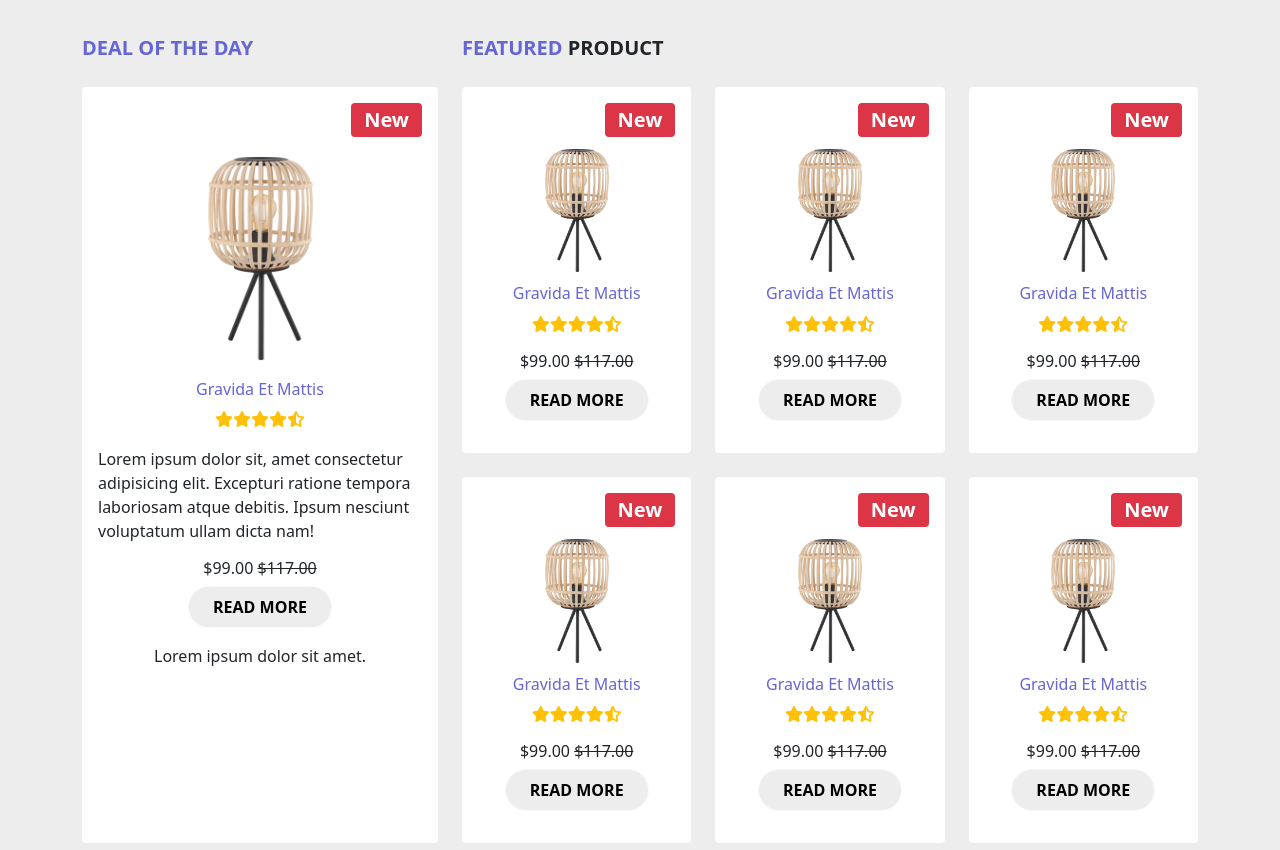
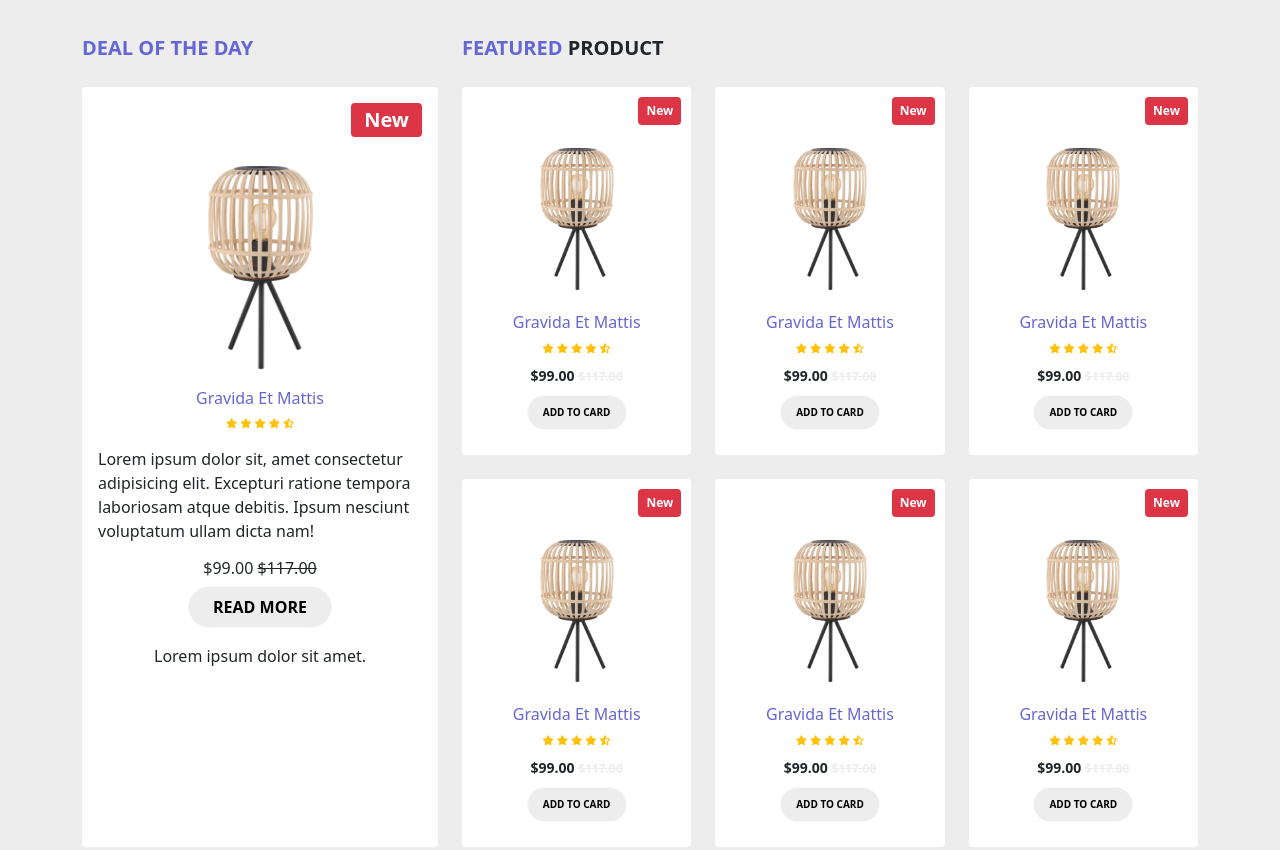
Before and after one commit to ZhivopistsevPavel/Portfolio, a website: page index.html in a window 1280 px wide. Shown: the part 760-1610 px from the top of the page. Drawn offline with nearby package versions, Linux system fonts and the light colour scheme.

Commit message:
выравнил карточки

```diff
--- a/index.html
+++ b/index.html
@@ -213,7 +213,7 @@
     <section class="product-card-section">
       <div class="container">
         <div class="row py-4">
-          <div class="col-4 d-flex flex-column">
+          <div class="col-lg-4 d-flex flex-column">
             <p class="py-4 m-0 fs-5 fw-bolder text-uppercase custom-color">deal of the day</p>
             <div class="card border-0 d-flex align-items-end p-3 h-100">
               <span class="badge fs-5 bg-danger">New</span>
@@ -236,121 +236,97 @@
               </div>
             </div>
           </div>
-          <div class="col-8">
+          <div class="col-lg-8">
             <p class="py-4 m-0 fs-5 fw-bolder text-uppercase"><span class="custom-color">featured </span>product</p>
             <div class="row">
               <div class="col-4 d-flex flex-column gap-4">
-                <div class="card border-0 align-items-end p-3">
-                  <span class="badge fs-5 bg-danger">New</span>
-                  <div class="d-flex flex-column align-items-center card-content">
-                    <img src="/img/card-3.jpg" class="d-block rounded w-75" alt="#">
-                    <p class="h6 custom-color">Gravida Et Mattis</p>
-                    <ul class="list-unstyled d-flex text-warning star-list">
+                <div class="card">
+                  <span class="badge p-2 bg-danger">New</span>
+                  <img src="/img/card-3.jpg" class="d-block rounded product-card-picture" alt="#">
+                    <p class="h6 m-0 custom-color">Gravida Et Mattis</p>
+                    <ul class="m-0 list-unstyled d-flex text-warning star-list">
                       <li class="star-item"><i class="fas fa-star"></i></li>
                       <li class="star-item"><i class="fas fa-star"></i></li>
                       <li class="star-item"><i class="fas fa-star"></i></li>
                       <li class="star-item"><i class="fas fa-star"></i></li>
                       <li class="star-item"><i class="fas fa-star-half-alt"></i></li>
                     </ul>
-                    <p class="h6">$99.00 <span class="text-decoration-line-through">$117.00</span></p>
-                    <button
-                      class="btn btn-light rounded-pill w-auto px-4 py-2 mb-3 text-uppercase fw-bolder fs-6 gray-btn-color">read
-                      more</button>
-                  </div>
+                    <p class="m-0 price-cash">$99.00 <span class="text-decoration-line-through outcash">$117.00</span></p>
+                    <button class="btn btn-light rounded-pill w-auto text-uppercase gray-btn-color">add to card</button>
                 </div>
-                <div class="card border-0 align-items-end p-3">
-                  <span class="badge fs-5 bg-danger">New</span>
-                  <div class="d-flex flex-column align-items-center card-content">
-                    <img src="/img/card-3.jpg" class="d-block rounded w-75" alt="#">
-                    <p class="h6 custom-color">Gravida Et Mattis</p>
-                    <ul class="list-unstyled d-flex text-warning star-list">
+                <div class="card">
+                  <span class="badge p-2 bg-danger">New</span>
+                  <img src="/img/card-3.jpg" class="d-block rounded product-card-picture" alt="#">
+                    <p class="h6 m-0 custom-color">Gravida Et Mattis</p>
+                    <ul class="m-0 list-unstyled d-flex text-warning star-list">
                       <li class="star-item"><i class="fas fa-star"></i></li>
                       <li class="star-item"><i class="fas fa-star"></i></li>
                       <li class="star-item"><i class="fas fa-star"></i></li>
                       <li class="star-item"><i class="fas fa-star"></i></li>
                       <li class="star-item"><i class="fas fa-star-half-alt"></i></li>
                     </ul>
-                    <p class="h6">$99.00 <span class="text-decoration-line-through">$117.00</span></p>
-                    <button
-                      class="btn btn-light rounded-pill w-auto px-4 py-2 mb-3 text-uppercase fw-bolder fs-6 gray-btn-color">read
-                      more</button>
-                  </div>
+                    <p class="m-0 price-cash">$99.00 <span class="text-decoration-line-through outcash">$117.00</span></p>
+                    <button class="btn btn-light rounded-pill w-auto text-uppercase gray-btn-color">add to card</button>
                 </div>
               </div>
               <div class="col-4 d-flex flex-column gap-4">
-                <div class="card border-0 align-items-end p-3">
-                  <span class="badge fs-5 bg-danger">New</span>
-                  <div class="d-flex flex-column align-items-center card-content">
-                    <img src="/img/card-3.jpg" class="d-block rounded w-75" alt="#">
-                    <p class="h6 custom-color">Gravida Et Mattis</p>
-                    <ul class="list-unstyled d-flex text-warning star-list">
+                <div class="card">
+                  <span class="badge p-2 bg-danger">New</span>
+                  <img src="/img/card-3.jpg" class="d-block rounded product-card-picture" alt="#">
+                    <p class="h6 m-0 custom-color">Gravida Et Mattis</p>
+                    <ul class="m-0 list-unstyled d-flex text-warning star-list">
                       <li class="star-item"><i class="fas fa-star"></i></li>
                       <li class="star-item"><i class="fas fa-star"></i></li>
                       <li class="star-item"><i class="fas fa-star"></i></li>
                       <li class="star-item"><i class="fas fa-star"></i></li>
                       <li class="star-item"><i class="fas fa-star-half-alt"></i></li>
                     </ul>
-                    <p class="h6">$99.00 <span class="text-decoration-line-through">$117.00</span></p>
-                    <button
-                      class="btn btn-light rounded-pill w-auto px-4 py-2 mb-3 text-uppercase fw-bolder fs-6 gray-btn-color">read
-                      more</button>
-                  </div>
+                    <p class="m-0 price-cash">$99.00 <span class="text-decoration-line-through outcash">$117.00</span></p>
+                    <button class="btn btn-light rounded-pill w-auto text-uppercase gray-btn-color">add to card</button>
                 </div>
-                <div class="card border-0 align-items-end p-3">
-                  <span class="badge fs-5 bg-danger">New</span>
-                  <div class="d-flex flex-column align-items-center card-content">
-                    <img src="/img/card-3.jpg" class="d-block rounded w-75" alt="#">
-                    <p class="h6 custom-color">Gravida Et Mattis</p>
-                    <ul class="list-unstyled d-flex text-warning star-list">
+                <div class="card">
+                  <span class="badge p-2 bg-danger">New</span>
+                  <img src="/img/card-3.jpg" class="d-block rounded product-card-picture" alt="#">
+                    <p class="h6 m-0 custom-color">Gravida Et Mattis</p>
+                    <ul class="m-0 list-unstyled d-flex text-warning star-list">
                       <li class="star-item"><i class="fas fa-star"></i></li>
                       <li class="star-item"><i class="fas fa-star"></i></li>
                       <li class="star-item"><i class="fas fa-star"></i></li>
                       <li class="star-item"><i class="fas fa-star"></i></li>
                       <li class="star-item"><i class="fas fa-star-half-alt"></i></li>
                     </ul>
-                    <p class="h6">$99.00 <span class="text-decoration-line-through">$117.00</span></p>
-                    <button
-                      class="btn btn-light rounded-pill w-auto px-4 py-2 mb-3 text-uppercase fw-bolder fs-6 gray-btn-color">read
-                      more</button>
-                  </div>
+                    <p class="m-0 price-cash">$99.00 <span class="text-decoration-line-through outcash">$117.00</span></p>
+                    <button class="btn btn-light rounded-pill w-auto text-uppercase gray-btn-color">add to card</button>
                 </div>
               </div>
               <div class="col-4 d-flex flex-column gap-4">
-                <div class="card border-0 align-items-end p-3">
-                  <span class="badge fs-5 bg-danger">New</span>
-                  <div class="d-flex flex-column align-items-center card-content">
-                    <img src="/img/card-3.jpg" class="d-block rounded w-75" alt="#">
-                    <p class="h6 custom-color">Gravida Et Mattis</p>
-                    <ul class="list-unstyled d-flex text-warning star-list">
+                <div class="card">
+                  <span class="badge p-2 bg-danger">New</span>
+                  <img src="/img/card-3.jpg" class="d-block rounded product-card-picture" alt="#">
+                    <p class="h6 m-0 custom-color">Gravida Et Mattis</p>
+                    <ul class="m-0 list-unstyled d-flex text-warning star-list">
                       <li class="star-item"><i class="fas fa-star"></i></li>
                       <li class="star-item"><i class="fas fa-star"></i></li>
                       <li class="star-item"><i class="fas fa-star"></i></li>
                       <li class="star-item"><i class="fas fa-star"></i></li>
                       <li class="star-item"><i class="fas fa-star-half-alt"></i></li>
                     </ul>
-                    <p class="h6">$99.00 <span class="text-decoration-line-through">$117.00</span></p>
-                    <button
-                      class="btn btn-light rounded-pill w-auto px-4 py-2 mb-3 text-uppercase fw-bolder fs-6 gray-btn-color">read
-                      more</button>
-                  </div>
+                    <p class="m-0 price-cash">$99.00 <span class="text-decoration-line-through outcash">$117.00</span></p>
+                    <button class="btn btn-light rounded-pill w-auto text-uppercase gray-btn-color">add to card</button>
                 </div>
-                <div class="card border-0 align-items-end p-3">
-                  <span class="badge fs-5 bg-danger">New</span>
-                  <div class="d-flex flex-column align-items-center card-content">
-                    <img src="/img/card-3.jpg" class="d-block rounded w-75" alt="#">
-                    <p class="h6 custom-color">Gravida Et Mattis</p>
-                    <ul class="list-unstyled d-flex text-warning star-list">
+                <div class="card">
+                  <span class="badge p-2 bg-danger">New</span>
+                  <img src="/img/card-3.jpg" class="d-block rounded product-card-picture" alt="#">
+                    <p class="h6 m-0 custom-color">Gravida Et Mattis</p>
+                    <ul class="m-0 list-unstyled d-flex text-warning star-list">
                       <li class="star-item"><i class="fas fa-star"></i></li>
                       <li class="star-item"><i class="fas fa-star"></i></li>
                       <li class="star-item"><i class="fas fa-star"></i></li>
                       <li class="star-item"><i class="fas fa-star"></i></li>
                       <li class="star-item"><i class="fas fa-star-half-alt"></i></li>
                     </ul>
-                    <p class="h6">$99.00 <span class="text-decoration-line-through">$117.00</span></p>
-                    <button
-                      class="btn btn-light rounded-pill w-auto px-4 py-2 mb-3 text-uppercase fw-bolder fs-6 gray-btn-color">read
-                      more</button>
-                  </div>
+                    <p class="m-0 price-cash">$99.00 <span class="text-decoration-line-through outcash">$117.00</span></p>
+                    <button class="btn btn-light rounded-pill w-auto text-uppercase gray-btn-color">add to card</button>
                 </div>
               </div>
             </div>
@@ -464,7 +440,7 @@
           <div class="col-8 border">
             <div class="row p-4">
               <p class="fs-5 fw-bolder text-uppercase">From The <span class="custom-color">Blog</span></p>
-              <div class="col-6 flex-column">
+              <div class="col-xl-6 flex-column">
                 <div class="align-items-center text-center">
                   <img src="/img/post-pic-1.jpg.crdownload" class="d-block rounded w-100 img-300" alt="#">
                   <h5 class="my-4">New Templates</h5>
@@ -477,7 +453,7 @@
                     more</button>
                 </div>
               </div>
-              <div class="col-6 flex-column">
+              <div class="col-xl-6 flex-column">
                 <div class="align-items-center text-center">
                   <img src="/img/post-pic-1.jpg.crdownload" class="d-block rounded w-100 img-300" alt="#">
                   <h5 class="my-4">New Templates</h5>
@@ -492,7 +468,7 @@
               </div>
             </div>
           </div>
-          <div class="col-4">
+          <div class="col-xl-4">
             <div class="border h-100 flex-column aside-promo p-4">
               <p class="fs-5 fw-bolder text-uppercase">Our <span class="custom-color">Store</span></p>
               <div class="">
@@ -524,8 +500,6 @@
         </div>
       </div>
     </section>
-
-
   </main>
 
   <footer class="brown-footer">
@@ -558,7 +532,7 @@
             <li class="blue-point"><a class="footer-link" href="#">Site Map</a></li>
           </ul>
         </div>
-        <div class="col-lg-3 d-flex flex-column footer-cell">
+        <div class="col-3 d-flex flex-column footer-cell">
           <h6 class="title-footer">castomer service</h6>
           <ul class="text-capitalize fs-6 lh-lg">
             <li class="blue-point"><a class="footer-link" href="#">SiteMap</a></li>
@@ -568,7 +542,7 @@
             <li class="blue-point"><a class="footer-link" href="#">My accounts</a></li>
           </ul>
         </div>
-        <div class="col-lg-3 d-flex flex-column footer-cell">
+        <div class="col-3 d-flex flex-column footer-cell">
           <h6 class="title-footer">information</h6>
           <ul class="text-capitalize fs-6 lh-lg">
             <li class="blue-point"><a class="footer-link" href="#">our blog</a></li>
--- a/scss/cards.scss
+++ b/scss/cards.scss
@@ -17,8 +17,47 @@
 }
 
 .card {
+    border: 0;
+    align-items: center;
+    gap: 9px;
+    padding: 10px;
+    padding-bottom: 25px;
+
+    .badge {
+        align-self: end;
+    }
+
+    .product-card-picture {
+        width: 170px;
+        height: 170px;
+
+    }
+
+    .price-cash {
+        font-weight: 700;
+        font-size: 14px;
+
+        .outcash {
+            font-size: 12px;
+            color: $gray-color;
+            ;
+        }
+    }
 
     .card-content {
         margin: 0 auto;
     }
+
+    .gray-btn-color {
+        font-size: 10px;
+        padding: 9px 15px;
+        font-weight: 800;
+    }
+
+    .star-list {
+        font-size: 10px;
+        gap: 3px;
+
+        .star-item {}
+    }
 }
```
Also changed, not shown: css/style.css.
